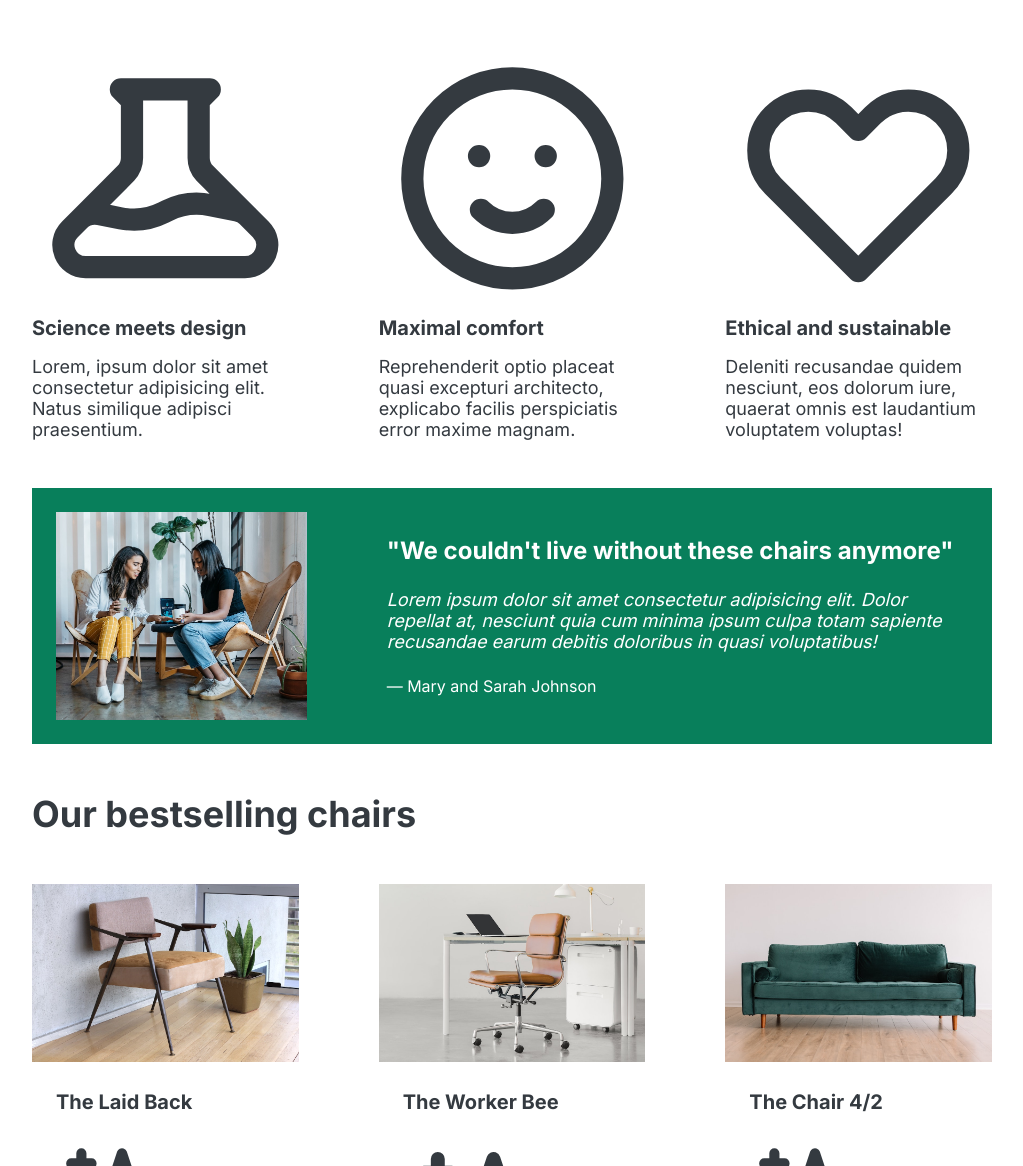
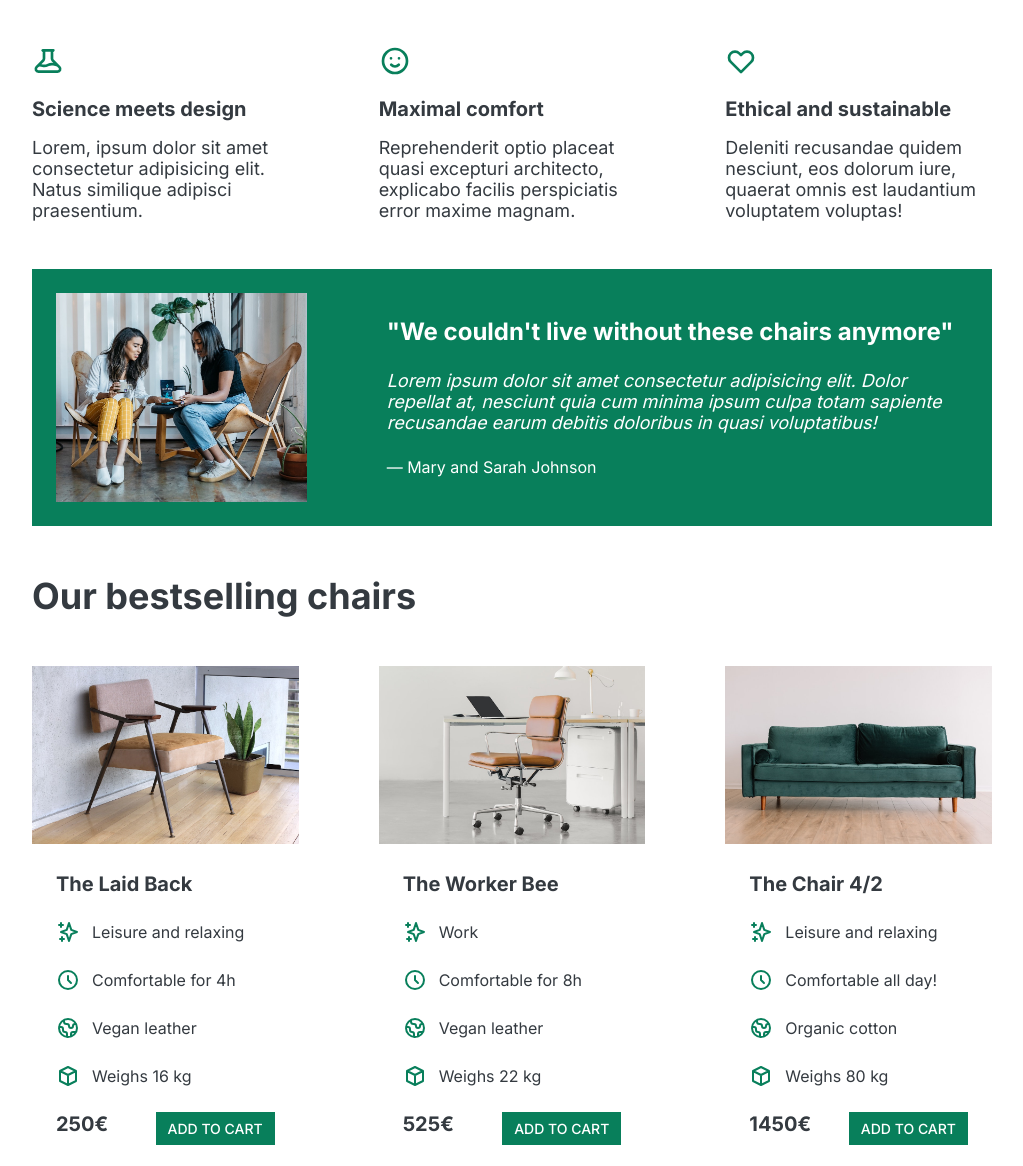
Before and after one commit to Davi52-ai/se-o-05-web-design-rules-end-framework, a plain HTML site: page index.html in a window 1280 px wide. Shown: the part 583-1749 px from the top of the page, without its empty margins (128-1151 px from the left). Drawn offline with Linux system fonts and the light colour scheme.

Commit message:
add features-icon, chair-icon css

```diff
--- a/style.css
+++ b/style.css
@@ -110,6 +110,10 @@ img {
 
 /* FEATURES */
 .features-icon {
+  stroke: #087f5b;
+  width: 32px;
+  height: 32px;
+  margin-bottom: 16px;
 }
 
 .features-title {
@@ -174,6 +178,9 @@ h3 {
 }
 
 .chair-icon {
+  stroke:#087f5b;
+  width: 24px;
+  height: 24px;
 }
 
 .chair-price {
```
